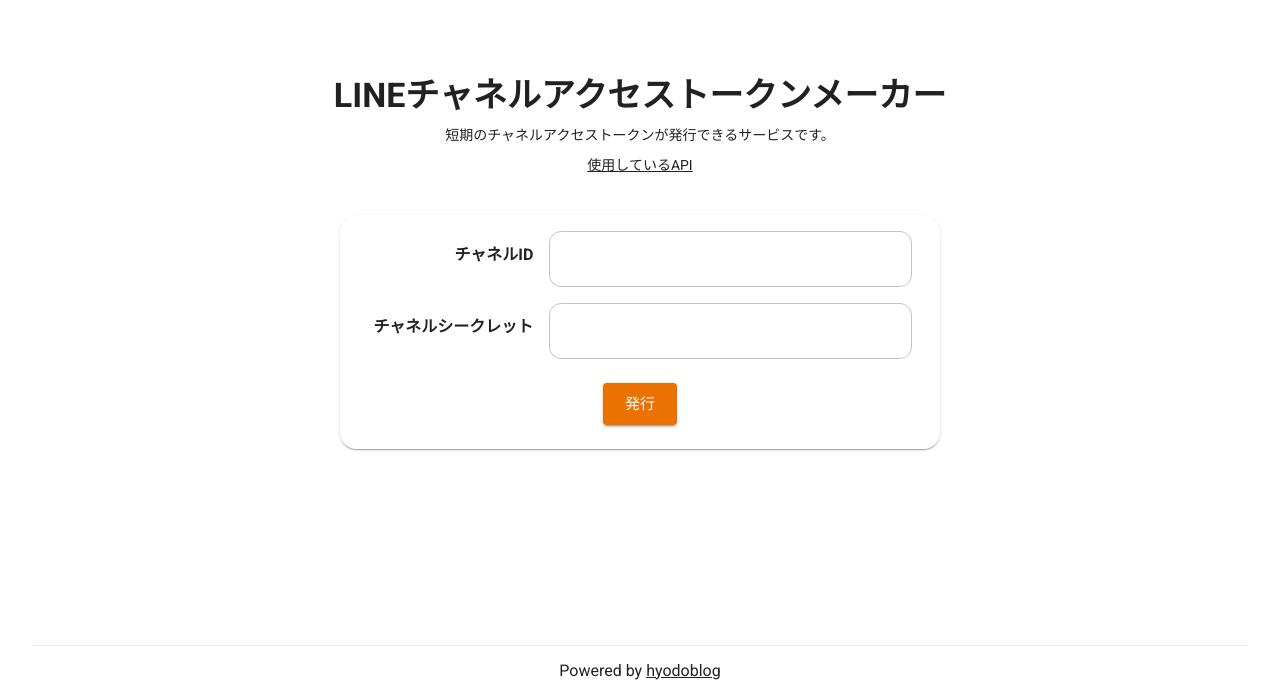
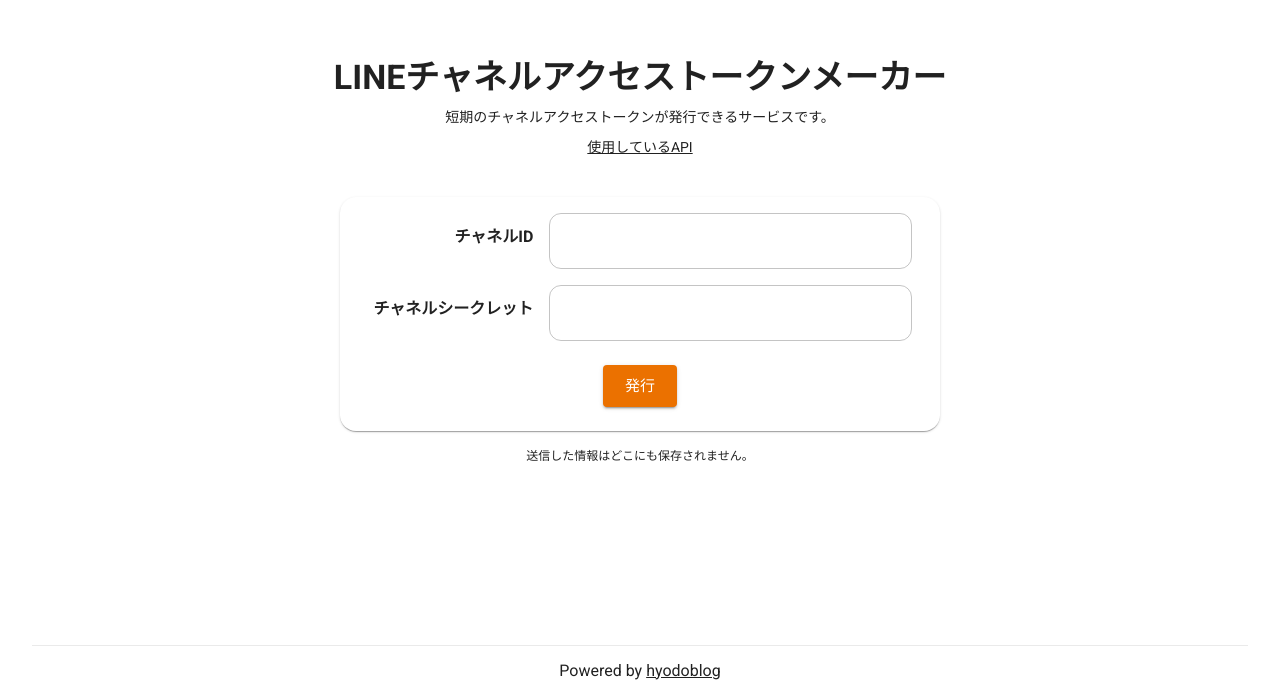
Before and after one commit to hyodoblog/line-channel-access-token-maker, a Next.js app: page / in a window 1280 px wide. Shown: the part 105-800 px from the top of the page. Built offline with nearby package versions, Linux system fonts and the light colour scheme.

Commit message:
注意書き調整

```diff
--- a/pages/index.tsx
+++ b/pages/index.tsx
@@ -34,6 +34,10 @@
         </Box>
 
         <Content />
+
+        <Typography variant="caption" sx={{ fontWeight: 400, mt: 4 }}>
+          送信した情報はどこにも保存されません。
+        </Typography>
       </main>
 
       <Footer />
```
